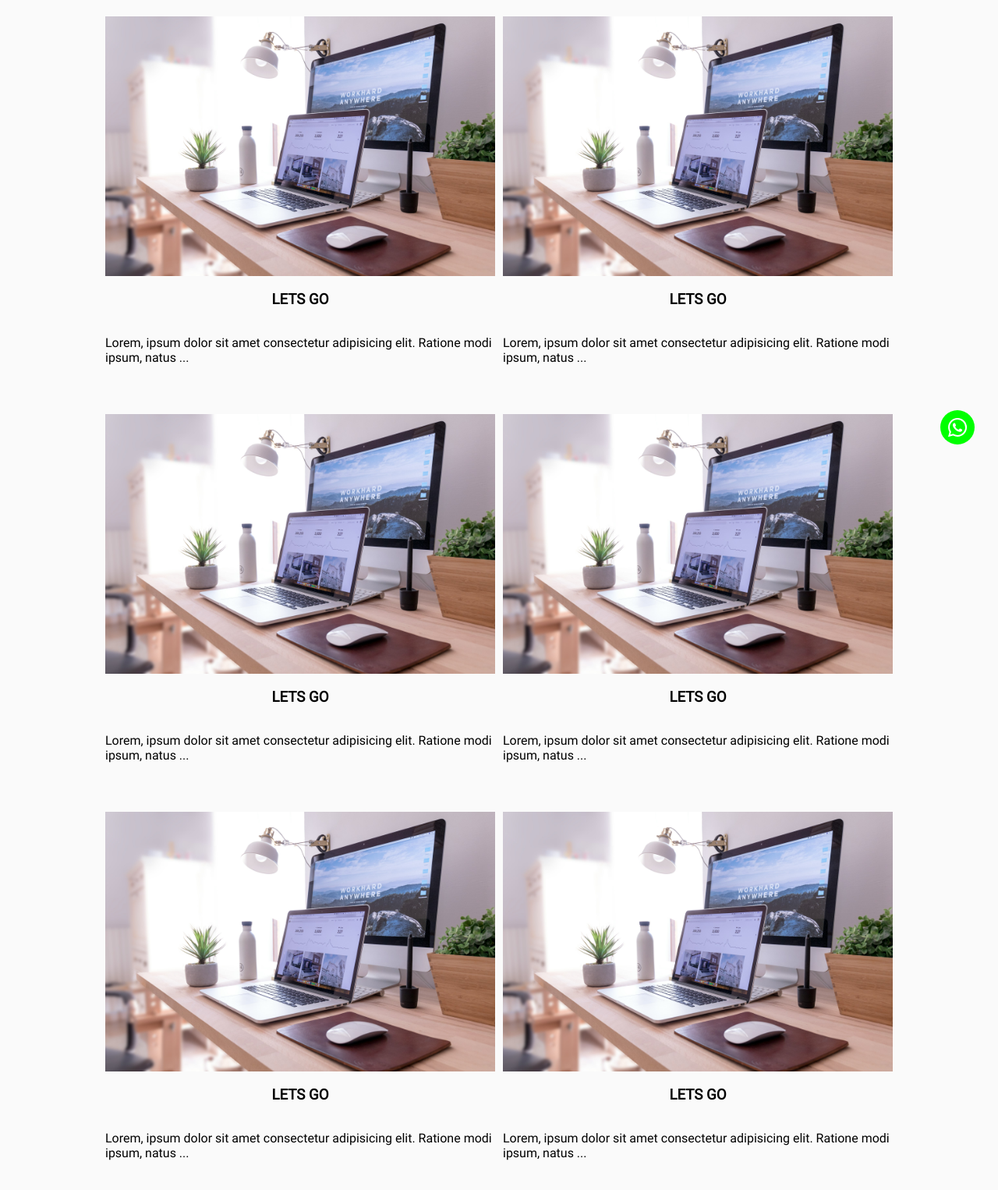
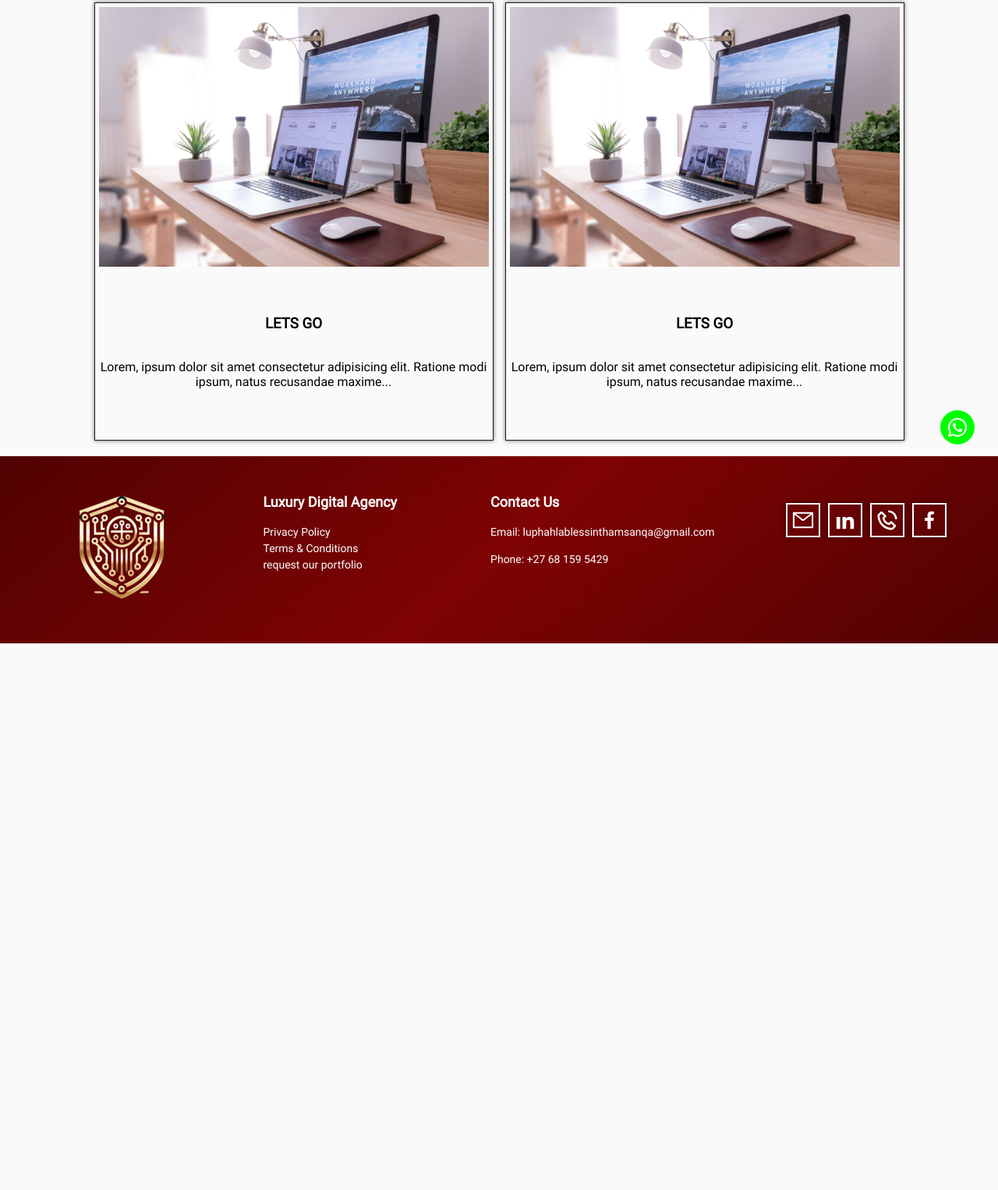
Before and after one commit to BlessingLuphahla/business-website, a plain HTML site: page projects.html in a window 1280 px wide. Shown: the part 200-1726 px from the top of the page at 78% size. After the commit the page ends 1025 px from the top, so only its background shows below. Drawn offline with Linux system fonts and the light colour scheme.

Commit message:
projects update

```diff
--- a/css/projects.css
+++ b/css/projects.css
@@ -10,17 +10,30 @@
   display: flex;
   justify-content: center;
   align-items: center;
-  gap: 10px;
+  gap: 15px;
   flex-wrap: wrap;
 }
 
 .project {
+  padding: 5px;
+  border: 1px solid #1e1e1e;
+  margin: 0;
   width: 500px;
-  height: 500px;
+  height: 550px;
   display: flex;
-  justify-content: center;
   align-items: center;
   flex-direction: column;
+  box-shadow: var(--box-shadow);
+}
+
+.projectTextWrapper {
+  width: 100%;
+  height: 100%;
+  display: flex;
+  flex-direction: column;
+  align-items: center;
+  justify-content: center;
+  text-align: center;
 }
 
 .projectImg {
--- a/js/projects.js
+++ b/js/projects.js
@@ -2,5 +2,5 @@ const projects = document.querySelectorAll(".project");
 const projectDescriptions = document.querySelectorAll(".projectDesc");
 
 projectDescriptions.forEach((el) => {
-  el.textContent = el.textContent.split(" ").slice(0, 15).join(" ") + "...";
+  el.textContent = el.textContent.split(" ").slice(0, 25).join(" ") + "...";
 });
--- a/projects.html
+++ b/projects.html
@@ -35,52 +35,21 @@
     <div class="projectWrapper">
       <div class="project">
         <img src="./images/about us.jpg" alt="" class="projectImg">
+        <div class="projectTextWrapper">
           <h3 class="projectTitle">LETS GO</h3>
           <p class="projectDesc">Lorem, ipsum dolor sit amet consectetur adipisicing elit. Ratione modi ipsum, natus
             recusandae maxime delectus repellendus beatae eius temporibus nam quibusdam est quas deleniti nemo et
             praesentium rerum iusto enim.</p>
         </div>
+      </div>
       <div class="project">
         <img src="./images/about us.jpg" alt="" class="projectImg">
+        <div class="projectTextWrapper">
           <h3 class="projectTitle">LETS GO</h3>
           <p class="projectDesc">Lorem, ipsum dolor sit amet consectetur adipisicing elit. Ratione modi ipsum, natus
             recusandae maxime delectus repellendus beatae eius temporibus nam quibusdam est quas deleniti nemo et
             praesentium rerum iusto enim.</p>
         </div>
-      <div class="project">
-        <img src="./images/about us.jpg" alt="" class="projectImg">
-        <h3 class="projectTitle">LETS GO</h3>
-        <p class="projectDesc">Lorem, ipsum dolor sit amet consectetur adipisicing elit. Ratione modi ipsum, natus
-          recusandae maxime delectus repellendus beatae eius temporibus nam quibusdam est quas deleniti nemo et
-          praesentium rerum iusto enim.</p>
-      </div>
-      <div class="project">
-        <img src="./images/about us.jpg" alt="" class="projectImg">
-        <h3 class="projectTitle">LETS GO</h3>
-        <p class="projectDesc">Lorem, ipsum dolor sit amet consectetur adipisicing elit. Ratione modi ipsum, natus
-          recusandae maxime delectus repellendus beatae eius temporibus nam quibusdam est quas deleniti nemo et
-          praesentium rerum iusto enim.</p>
-      </div>
-      <div class="project">
-        <img src="./images/about us.jpg" alt="" class="projectImg">
-        <h3 class="projectTitle">LETS GO</h3>
-        <p class="projectDesc">Lorem, ipsum dolor sit amet consectetur adipisicing elit. Ratione modi ipsum, natus
-          recusandae maxime delectus repellendus beatae eius temporibus nam quibusdam est quas deleniti nemo et
-          praesentium rerum iusto enim.</p>
-      </div>
-      <div class="project">
-        <img src="./images/about us.jpg" alt="" class="projectImg">
-        <h3 class="projectTitle">LETS GO</h3>
-        <p class="projectDesc">Lorem, ipsum dolor sit amet consectetur adipisicing elit. Ratione modi ipsum, natus
-          recusandae maxime delectus repellendus beatae eius temporibus nam quibusdam est quas deleniti nemo et
-          praesentium rerum iusto enim.</p>
-      </div>
-      <div class="project">
-        <img src="./images/about us.jpg" alt="" class="projectImg">
-        <h3 class="projectTitle">LETS GO</h3>
-        <p class="projectDesc">Lorem, ipsum dolor sit amet consectetur adipisicing elit. Ratione modi ipsum, natus
-          recusandae maxime delectus repellendus beatae eius temporibus nam quibusdam est quas deleniti nemo et
-          praesentium rerum iusto enim.</p>
       </div>
     </div>
 
```
Lines whose indentation alone changed are shown as unchanged.
